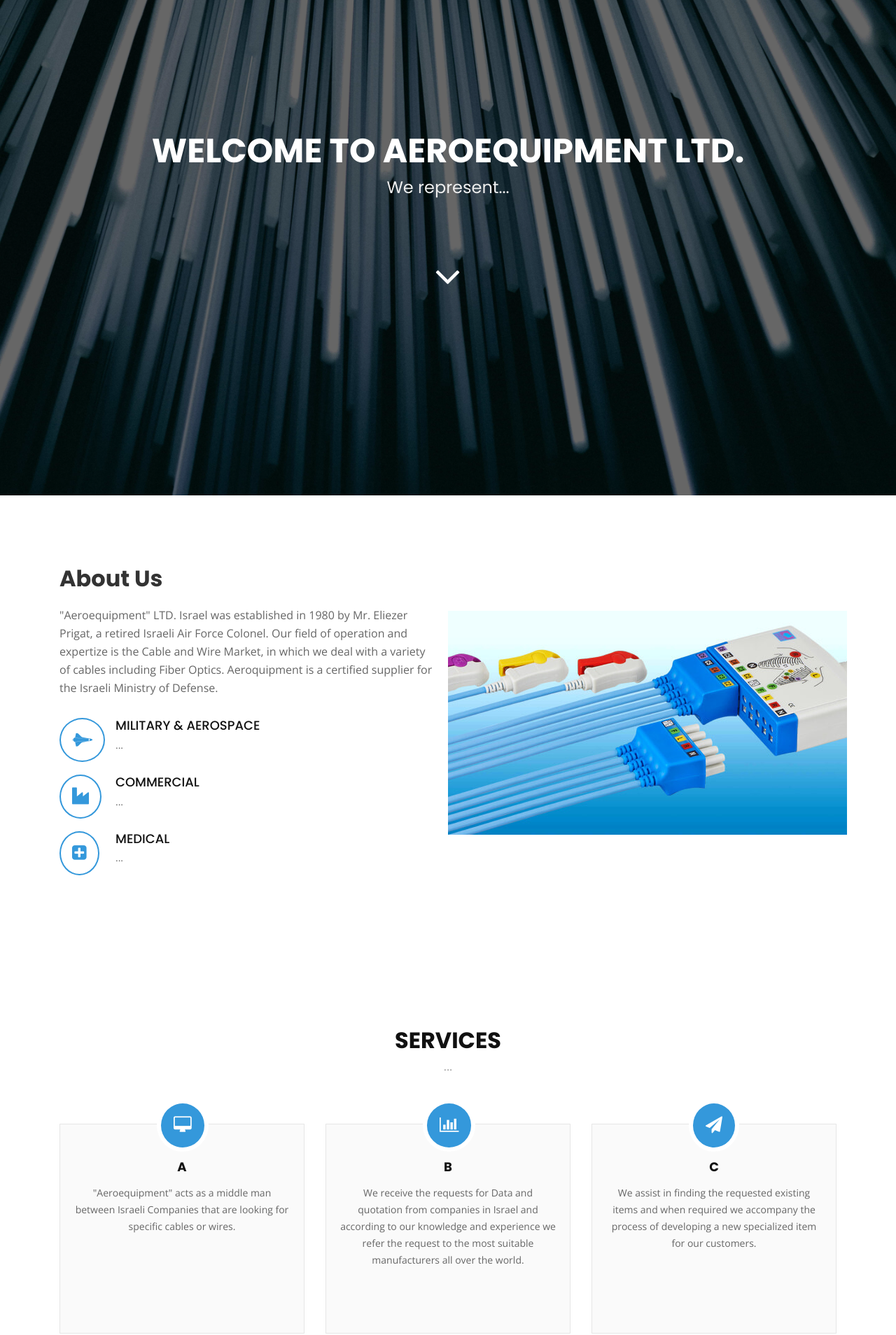
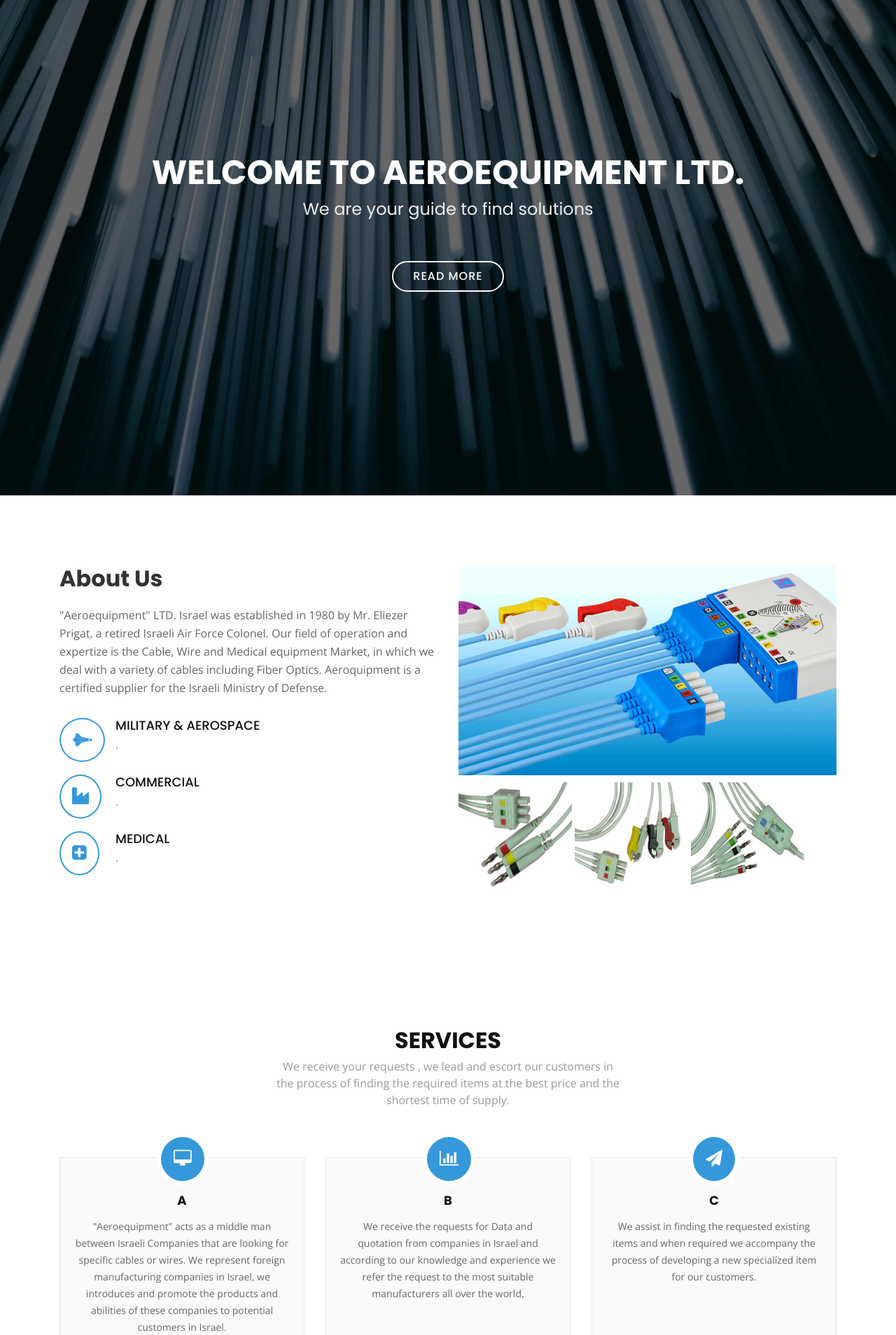
Before and after one commit to royprigat/aero-equipment, a PHP site: page /index.html in a window 1280 px wide. Shown: the part 92-2000 px from the top of the page at 70% size. Run offline with PHP 8.4, Linux system fonts and the light colour scheme; some libraries are stand-ins or nearby versions.

Commit message:
added pictures

```diff
--- a/css/style.css
+++ b/css/style.css
@@ -182,12 +182,14 @@ body {
     font-family: "Poppins", sans-serif;
     text-transform: uppercase;
     font-weight: 500;
-    font-size: 60px;
+    font-size: 16px;
     letter-spacing: 1px;
     display: inline-block;
     padding: 8px 28px;
+    border-radius: 50px;
     transition: 0.5s;
     margin: 10px;
+    border: 2px solid #fff;
     color: #fff;
   }
 
@@ -479,6 +481,7 @@ body {
     background-repeat: no-repeat;
     background-position: center;
     margin-bottom: 10px;
+    height: 50%;
   }
 
   #about .about-container .content {
--- a/index.html
+++ b/index.html
@@ -80,10 +80,8 @@
     <section id="hero">
         <div class="hero-container">
             <h1>Welcome to Aeroequipment Ltd.</h1>
-            <h2>We represent...</h2>
-            <a href="#about" class="btn-get-started">
-                <i class="fa fa-angle-down" aria-hidden="true"></i>
-            </a>
+            <h2>We are your guide to find solutions</h2>
+            <a href="#about" class="btn-get-started">Read More</a>
         </div>
     </section>
 
@@ -102,8 +100,9 @@
                         <h2 class="title">About Us</h2>
                         <p>
                             "Aeroequipment" LTD. Israel was established in 1980 by Mr. Eliezer Prigat, a retired Israeli Air Force Colonel. Our field
-                            of operation and expertize is the Cable and Wire Market, in which we deal with a variety of cables
-                            including Fiber Optics. Aeroquipment is a certified supplier for the Israeli Ministry of Defense.
+                            of operation and expertize is the Cable, Wire and Medical equipment Market, in which we deal
+                            with a variety of cables including Fiber Optics. Aeroquipment is a certified supplier for the
+                            Israeli Ministry of Defense.
                         </p>
 
                         <div class="icon-box wow fadeInUp">
@@ -113,7 +112,7 @@
                             <h4 class="title">
                                 <a>Military & Aerospace</a>
                             </h4>
-                            <p class="description">...</p>
+                            <p class="description">.</p>
                         </div>
 
                         <div class="icon-box wow fadeInUp" data-wow-delay="0.2s">
@@ -123,7 +122,7 @@
                             <h4 class="title">
                                 <a>Commercial</a>
                             </h4>
-                            <p class="description">...</p>
+                            <p class="description">.</p>
                         </div>
 
                         <div class="icon-box wow fadeInUp" data-wow-delay="0.4s">
@@ -133,12 +132,20 @@
                             <h4 class="title">
                                 <a>Medical</a>
                             </h4>
-                            <p class="description">...</p>
+                            <p class="description">.</p>
                         </div>
 
                     </div>
 
-                    <div class="col-lg-6 background order-lg-2 order-1 wow fadeInRight"></div>
+                    <div class="col-lg-6 order-lg-2 order-1 wow fadeInRight">
+                        <div class="background">
+                        </div>
+                        <div >
+                            <img src="./img/wire-1.png" alt="" style="height: 150px; width: 30%;">
+                            <img src="./img/wire-2.png" alt="" style="height: 150px; width: 30%;">
+                            <img src="./img/wire-3.png" alt="" style="height: 150px; width: 30%;">
+                        </div>
+                    </div>
                 </div>
 
             </div>
@@ -152,7 +159,10 @@
             <div class="container wow fadeIn">
                 <div class="section-header">
                     <h3 class="section-title">Services</h3>
-                    <p class="section-description">...</p>
+                    <p class="section-description" style="width: 500px; margin-left: auto; margin-right: auto;">
+                        We receive your requests , we lead and escort our customers in the process of finding the required items at the best price
+                        and the shortest time of supply.
+                    </p>
                 </div>
                 <div class="row">
                     <div class="col-lg-4 col-md-6 wow fadeInUp" data-wow-delay="0.2s">
@@ -166,7 +176,9 @@
                                 <a href="">A</a>
                             </h4>
                             <p class="description">
-                                "Aeroequipment" acts as a middle man between Israeli Companies that are looking for specific cables or wires.
+                                "Aeroequipment" acts as a middle man between Israeli Companies that are looking for specific cables or wires. We represent
+                                foreign manufacturing companies in Israel, we introduces and promote the products and abilities
+                                of these companies to potential customers in Israel.
                             </p>
                         </div>
                     </div>
@@ -217,7 +229,7 @@
                 <div class="section-header">
                     <h3 class="section-title">Clients</h3>
                     <p class="section-description">
-                        Our clientele includes major tech companies around the world. From leading...
+                        Our clientele includes major manufacturing companies all over the world.
                     </p>
                 </div>
                 <div class="row">
```
Also changed, not shown: img/wire-1.png (added), img/wire-2.png (added), img/wire-3.png (added).
